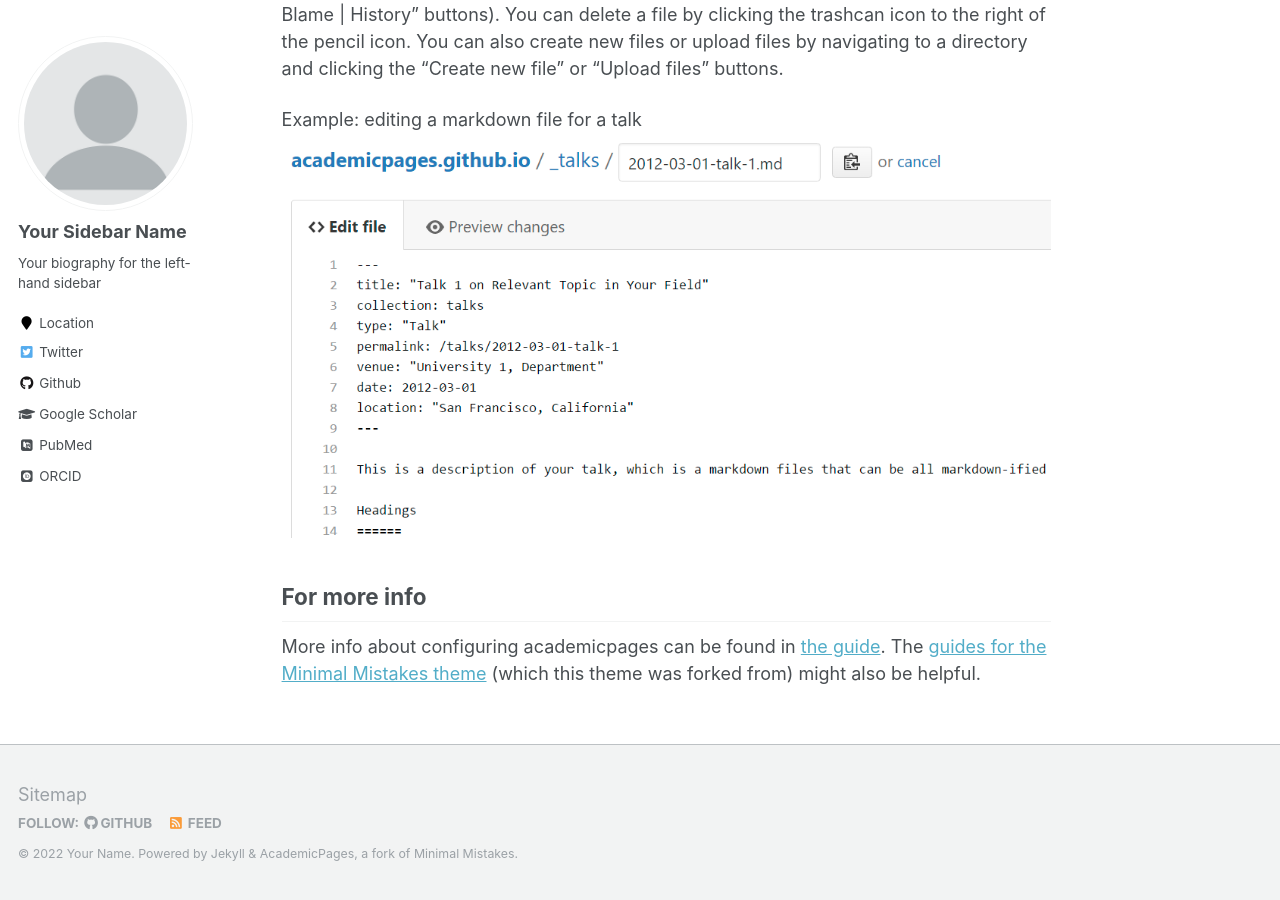
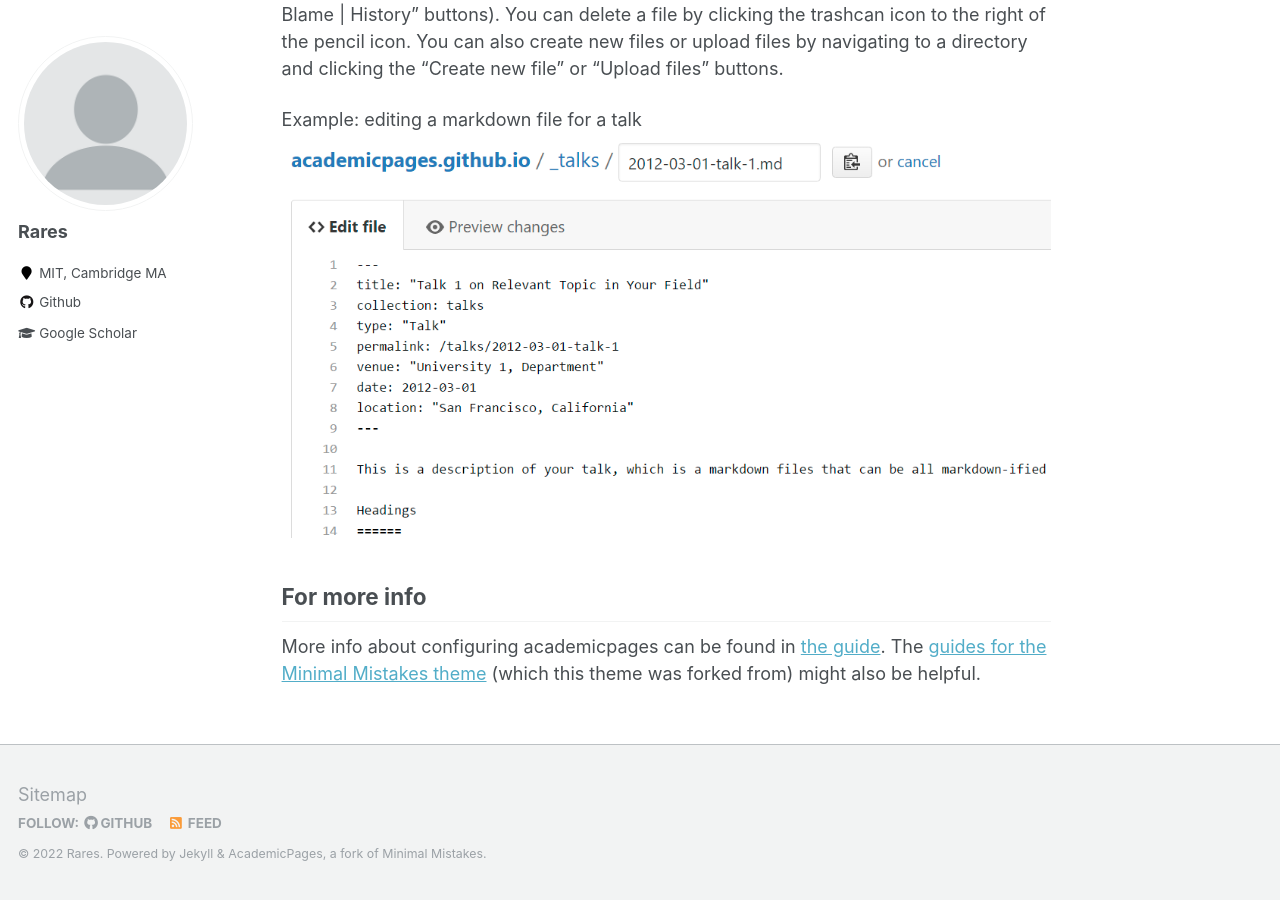
Before and after one commit to RaresC21/RaresC21.github.io, a Jekyll site: the page built from _pages/about.md, in a window 1280 px wide and 900 px high, scrolled down 2463 px. Built offline with Jekyll 4.4.1, drawn with Linux system fonts in a browser that asks for light colours; some web fonts are replaced; some of the changed text lies outside the part shown.

Commit message:
Update basic info

```diff
--- a/_config.yml
+++ b/_config.yml
@@ -7,11 +7,11 @@
 
 # Site Settings
 locale                   : "en-US"
-title                    : "Your Name / Site Title"
+title                    : "Rares Cristian"
 title_separator          : "-"
-name                     : &name "Your Name"
+name                     : &name "Rares"
 description              : &description "personal description"
-url                      : https://academicpages.github.io # the base hostname & protocol for your site e.g. "https://mmistakes.github.io"
+url                      : https://Raresc21.github.io # the base hostname & protocol for your site e.g. "https://mmistakes.github.io"
 baseurl                  : "" # the subpath of your site, e.g. "/blog"
 repository               : "academicpages/academicpages.github.io"
 teaser                   :  # filename of teaser fallback teaser image placed in /images/, .e.g. "500x300.png"
@@ -80,13 +80,13 @@ analytics:
 
 # Site Author
 author:
-  name             : "Your Sidebar Name"
+  name             : "Rares"
   avatar           : "profile.png"
-  bio              : "Your biography for the left-hand sidebar"
-  location         : "Location"
+  bio              : ""
+  location         : "MIT, Cambridge MA"
   employer         :
-  pubmed           : "https://www.ncbi.nlm.nih.gov/pubmed/?term=john+snow"
-  googlescholar    : "http://yourfullgooglescholarurl.com"
+  pubmed           :
+  googlescholar    : "https://scholar.google.com/citations?user=c2sZEjAAAAAJ&hl=en&oi=sra"
   email            :
   researchgate     :  # example: "https://www.researchgate.net/profile/yourprofile"
   uri              :
@@ -96,20 +96,20 @@ author:
   flickr           :
   facebook         :
   foursquare       :
-  github           : "academicpages"
+  github           : "raresc21"
   google_plus      :
   keybase          :
   instagram        :
   impactstory      : #"https://profiles.impactstory.org/u/xxxx-xxxx-xxxx-xxxx"
   lastfm           :
   linkedin         :
-  orcid            : "http://orcid.org/yourorcidurl"
+  orcid            :
   pinterest        :
   soundcloud       :
   stackoverflow    : # http://stackoverflow.com/users/123456/username
   steam            :
   tumblr           :
-  twitter          : "replacethistwitterhandle"
+  twitter          :
   vine             :
   weibo            :
   xing             :
```
